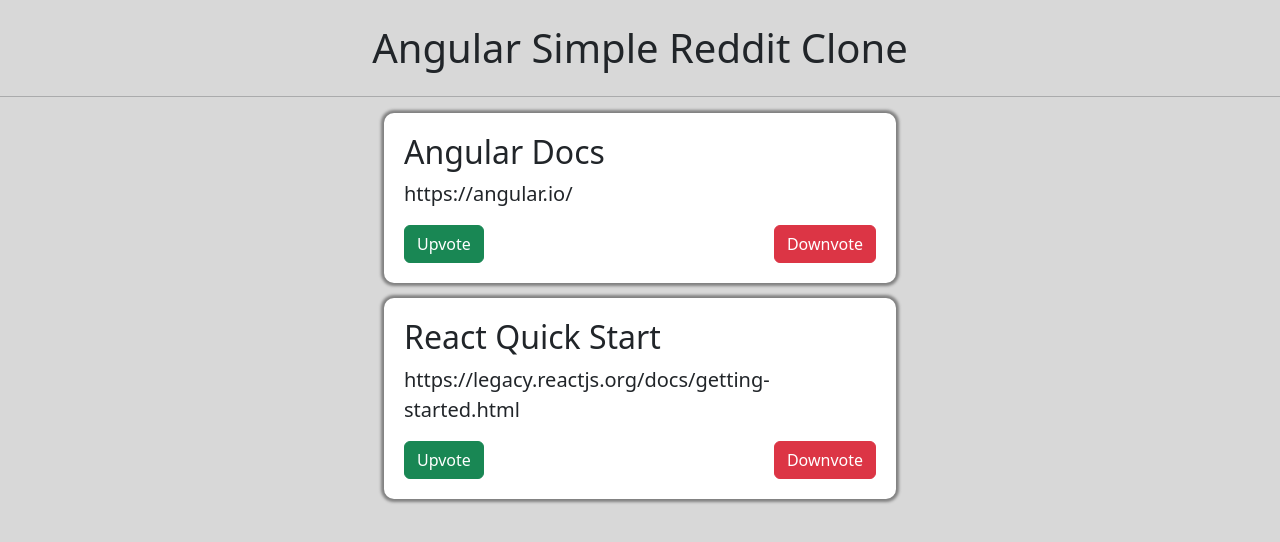
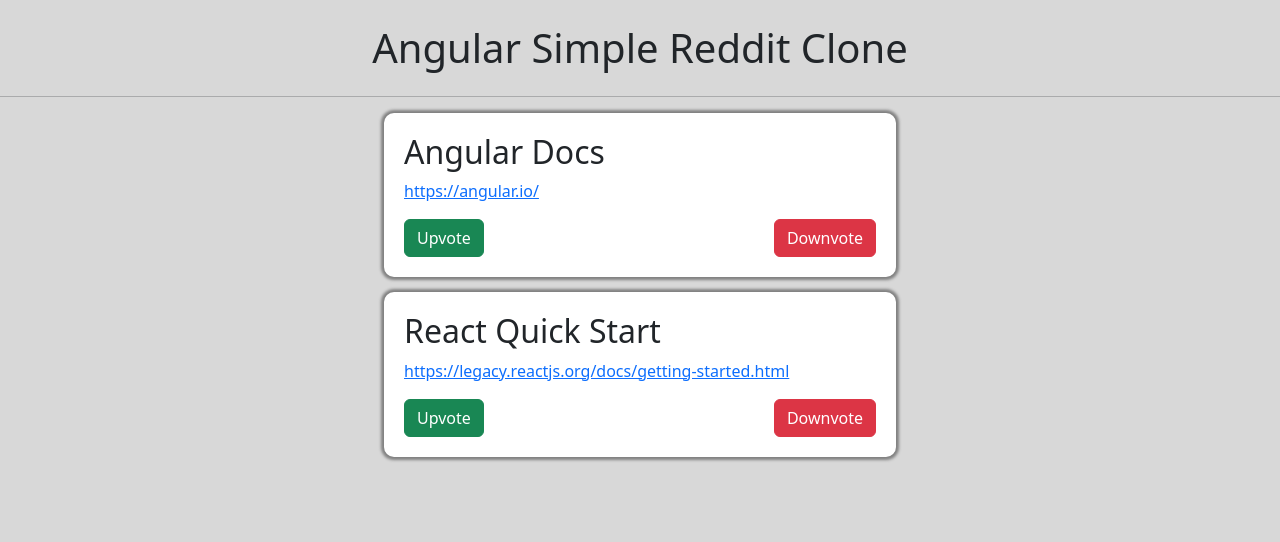
Before and after one commit to rachidamrani/angular-simple-reddit-clone, an Angular app: page / in a window 1280 px wide. Shown: the top 542 px of the page. Built offline with nearby package versions, Linux system fonts and the light colour scheme.

Commit message:
add anchor tags

```diff
--- a/src/app/links-list/links-list.component.html
+++ b/src/app/links-list/links-list.component.html
@@ -1,6 +1,8 @@
 <div *ngFor="let link of links" class="link">
   <h2>{{ link.title }}</h2>
-  <p class="lead">{{ link.link }}</p>
+  <p>
+    <a href="">{{ link.link }}</a>
+  </p>
   <div class="controls">
     <button class="btn btn-success">Upvote</button>
     <button class="btn btn-danger">Downvote</button>
```
